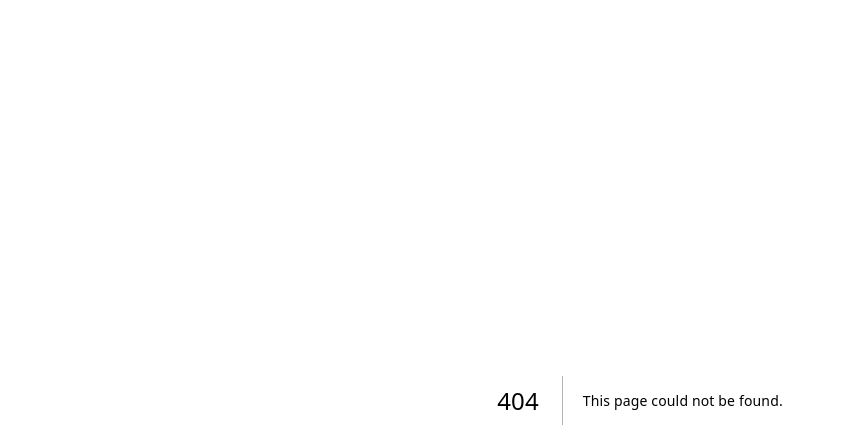
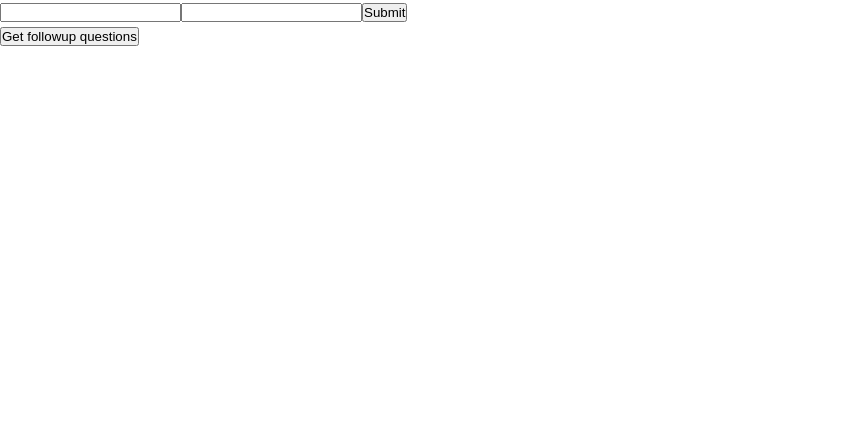
Before and after one commit to HealthRex/sage-frontend, a Next.js app: page /poc/client in a window 1280 px wide. Before the commit this address had no page. Shown: the top 448 px of the page, without its empty margins (0-845 px from the left). Built offline with nearby package versions, Linux system fonts and the light colour scheme.

Commit message:
Pushing testing POC pages to test/fix cookies on the server.

```diff
--- a/package.json
+++ b/package.json
@@ -19,6 +19,7 @@
     "@server-sent-stream/web": "^1.0.3",
     "next": "^15.1.6",
     "react": "^19.0.0",
+    "react-cookie": "^8.0.1",
     "react-dom": "^19.0.0",
     "react-markdown": "^10.1.0",
     "react-scroll-to-bottom": "^4.2.0",
--- /dev/null
+++ b/src/app/poc/client/layout.tsx
@@ -0,0 +1,33 @@
+"use client";
+import { Geist, Geist_Mono } from "next/font/google";
+import "../../globals.css";
+import { ThemeProvider, CssBaseline } from "@mui/material";
+import { lightTheme } from "@/theme"; // Import the fixed theme
+
+const geistSans = Geist({
+    variable: "--font-geist-sans",
+    subsets: ["latin"],
+});
+
+const geistMono = Geist_Mono({
+    variable: "--font-geist-mono",
+    subsets: ["latin"],
+});
+
+
+export default function RootLayout({
+                                       children,
+                                   }: Readonly<{
+    children: React.ReactNode;
+}>) {
+    return (
+        <html lang="en">
+        <body className={`${geistSans.variable} ${geistMono.variable}`}>
+        <ThemeProvider theme={lightTheme}> {/* Force light mode */}
+            <CssBaseline />
+            {children}
+        </ThemeProvider>
+        </body>
+        </html>
+    );
+}
--- /dev/null
+++ b/src/app/poc/client/page.tsx
@@ -0,0 +1,53 @@
+"use client"
+import {FormEvent, useState} from "react";
+
+export default function Home() {
+    const [data, setData] = useState("");
+    const [followups, setFollowups] = useState("");
+
+    const fetchData = async (event: FormEvent<HTMLFormElement>) => {
+        event.preventDefault()
+
+        const formData = new FormData(event.currentTarget)
+        const response = await fetch(process.env.BACKEND + '/referral', {
+            method: 'POST',
+            headers: {'Content-Type': 'application/json'},
+            body: JSON.stringify({
+                question: formData.get('question'),
+                clinicalNotes: formData.get('clinicalNotes'),
+            })
+        })
+
+        console.log(response.headers.getSetCookie())
+        const responseJson = await response.json()
+        // Handle response if necessary
+        setData(JSON.stringify(responseJson))
+    };
+
+    const getFollowups = async () => {
+        const response = await fetch(process.env.BACKEND + '/followup-questions', {credentials: 'include'})
+
+        // Handle response if necessary
+        const responseJson = await response.json()
+        setFollowups(JSON.stringify(responseJson));
+    };
+
+    console.log(data);
+    return (
+        <div>
+            <form onSubmit={fetchData}>
+                <input type="text" name="question" />
+                <input type="text" name="clinicalNotes" />
+                <button type="submit">Submit</button>
+            </form>
+
+            <p>{data}</p>
+
+            <div>
+                <button type="button" onClick={getFollowups}>Get followup questions</button>
+            </div>
+
+            <p>{followups}</p>
+        </div>
+    );
+}
```
Also changed, not shown: src/app/poc/server/client-component.tsx (added, +26 -0 lines), src/app/poc/server/page.tsx (added, +18 -0 lines), src/app/poc/server/server-component.tsx (added, +55 -0 lines), 1 other file (tests, documents, lock files or other folders).
